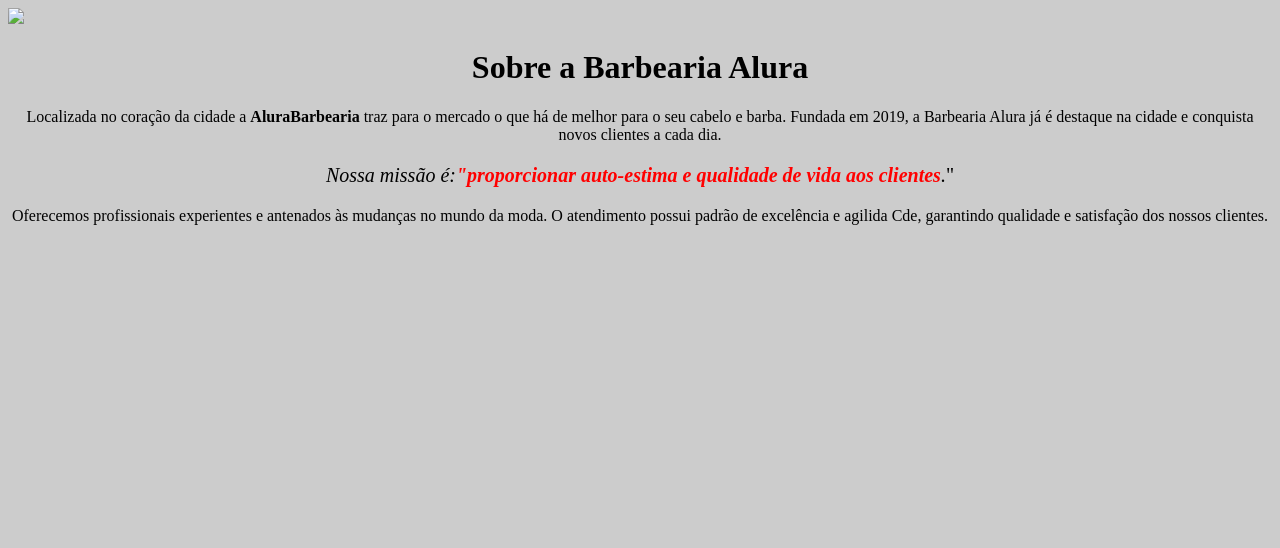
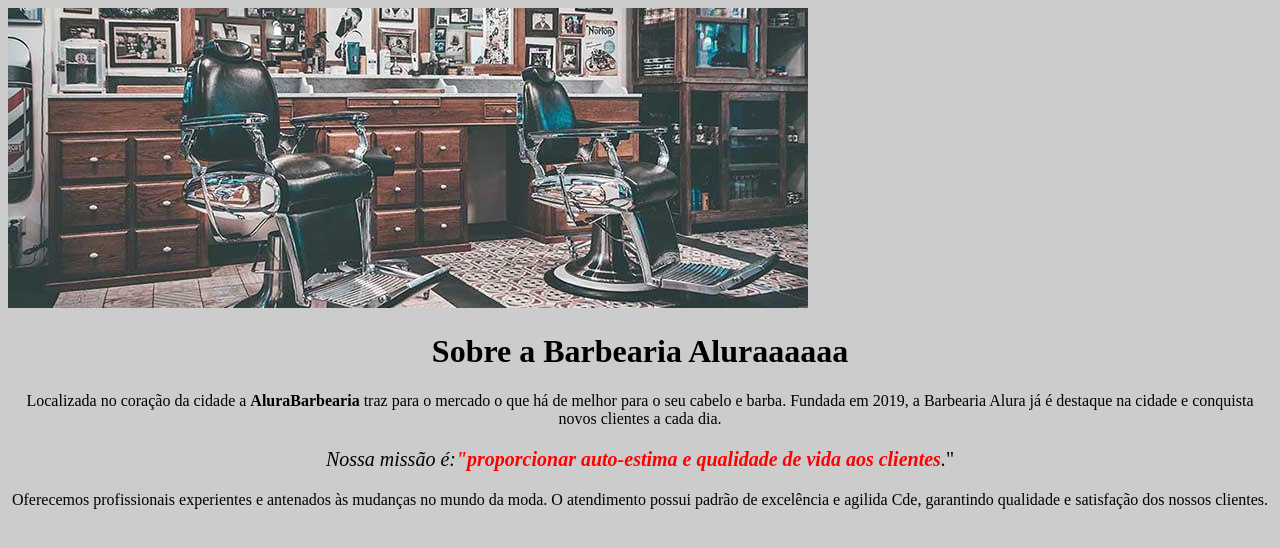
Before and after one commit to RafaAvelar/projeto-barbearia-, a plain HTML site: page index.html in a window 1280 px wide. Drawn offline with Linux system fonts and the light colour scheme.

Commit message:
Add files via upload

```diff
--- a/index.html
+++ b/index.html
@@ -2,14 +2,14 @@
 <html lang="pt-br">
     <head>
         <meta charset="UTF-8">
-        <title>Barbearia Aluraaaaaaaa</title>
+        <title>Barbearia Alura</title>
         <link rel="stylesheet" href="style.css">
     </head>
 
     <body>
-       <img src="banner.jpg">
+       <img id="banner" src="banner.jpg">
 
-    <h1>Sobre a Barbearia Alura</h1>
+    <h1>Sobre a Barbearia Aluraaaaaa</h1>
 
         <p>Localizada no coração da cidade a <strong>AluraBarbearia</strong> traz para o mercado o que há de melhor para o seu cabelo e barba. Fundada em 2019, a Barbearia Alura já é destaque na cidade e conquista novos clientes a cada dia.</p>
 
--- a/style.css
+++ b/style.css
@@ -1,5 +1,9 @@
 body{
     background: #CCCCCC
+}
+
+#banner{
+
 }
 
 h1 {
```
Also changed, not shown: banner.jpg (added).
